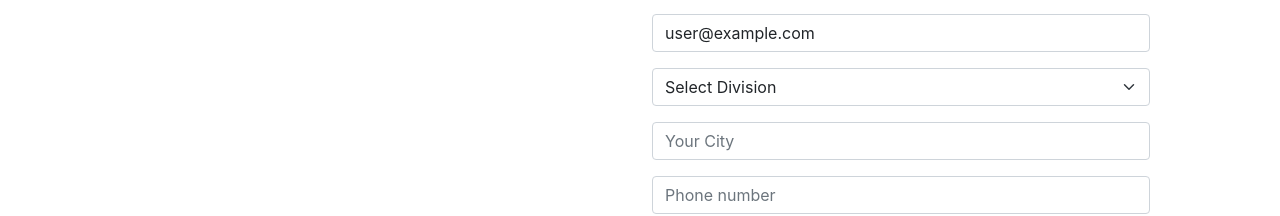
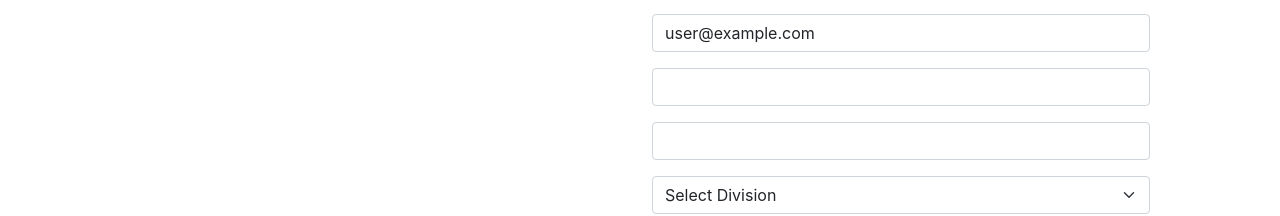
Before and after one commit to ishrafil-hossain/street-burner-client, a React (Create React App) app: page /buy-now/1 in a window 1280 px wide. Shown: the part 238-454 px from the top of the page. Built offline with nearby package versions, Linux system fonts and the light colour scheme; no server answers; sample sign-in values are in the browser's storage.

Commit message:
update buynow file

```diff
--- a/src/Pages/BuyNow/BuyNow.js
+++ b/src/Pages/BuyNow/BuyNow.js
@@ -20,7 +20,7 @@ const BuyNow = () => {
 
 
 
-    const initialInfo = { name: user.displayName, email: user.email, selection: '', city: '', phone: '' }
+    const initialInfo = { name: user.displayName, email: user.email, productName: find?.name, productPrice: find?.price, selection: '', city: '', phone: '' }
     const [purchases, setPurchases] = useState(initialInfo);
 
     const handleOnBlur = e => {
@@ -34,8 +34,8 @@ const BuyNow = () => {
     const handlePurchase = e => {
         alert('successfully purchases now')
         // collect data
-        const purchaseData = { ...purchases, productName: find.name, productPrice: find.price }
-        console.log(purchaseData)
+        const purchaseData = { ...purchases, productName: find?.name, productPrice: find?.price }
+        console.log(purchaseData);
         // send data to the server
         fetch('https://guarded-fortress-06498.herokuapp.com/purchases', {
             method: 'POST',
@@ -92,6 +92,22 @@ const BuyNow = () => {
                                         onBlur={handleOnBlur}
                                         defaultValue={user.email} />
                                 </Form.Group>
+                                <Form.Group className="mb-3" controlId="formGroupProduct">
+                                    <Form.Control
+                                        className="w-100"
+                                        type="text"
+                                        name="product-name"
+                                        onBlur={handleOnBlur}
+                                        defaultValue={find?.name} />
+                                </Form.Group>
+                                <Form.Group className="mb-3" controlId="formGroupPrice">
+                                    <Form.Control
+                                        className="w-100"
+                                        type="number"
+                                        name="product-price"
+                                        onBlur={handleOnBlur}
+                                        defaultValue={find?.price} />
+                                </Form.Group>
                                 <Form.Group as={Col} controlId="formGridState" className="mb-3">
                                     <Form.Select
                                         defaultValue="Choose..."
```
